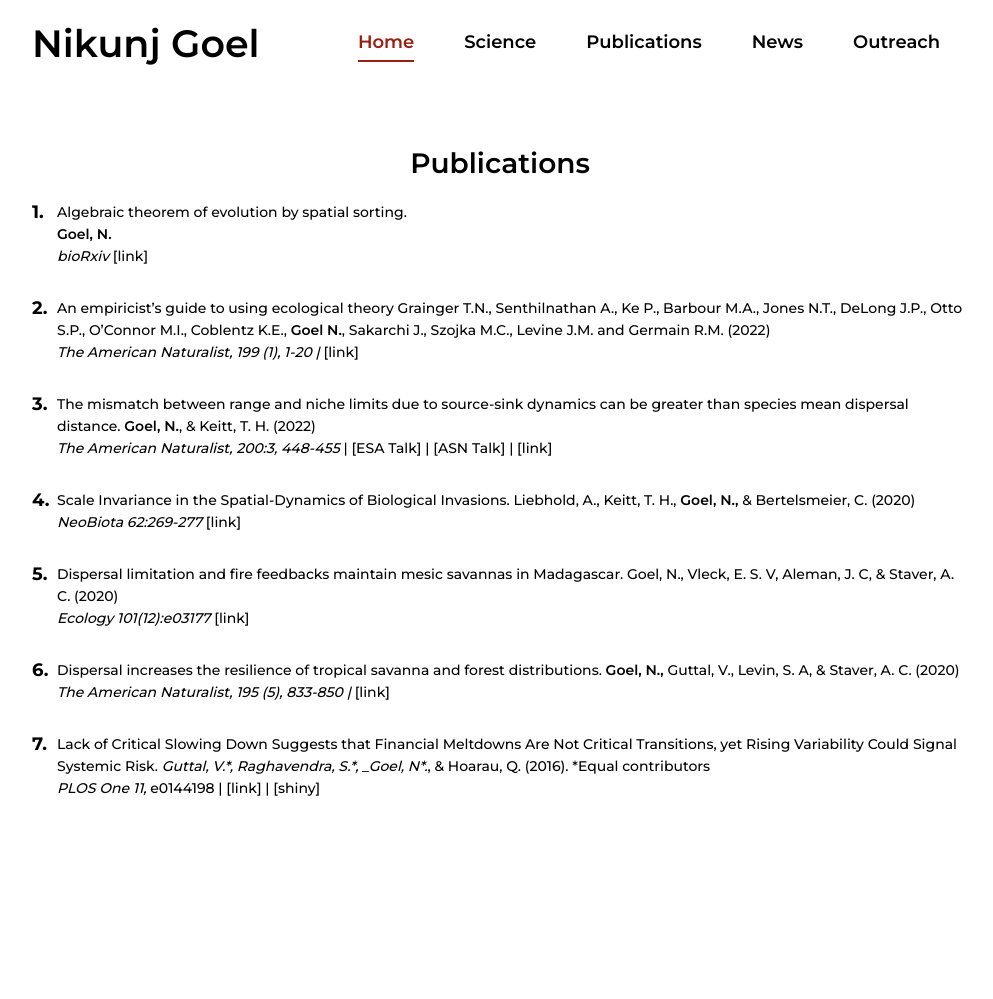
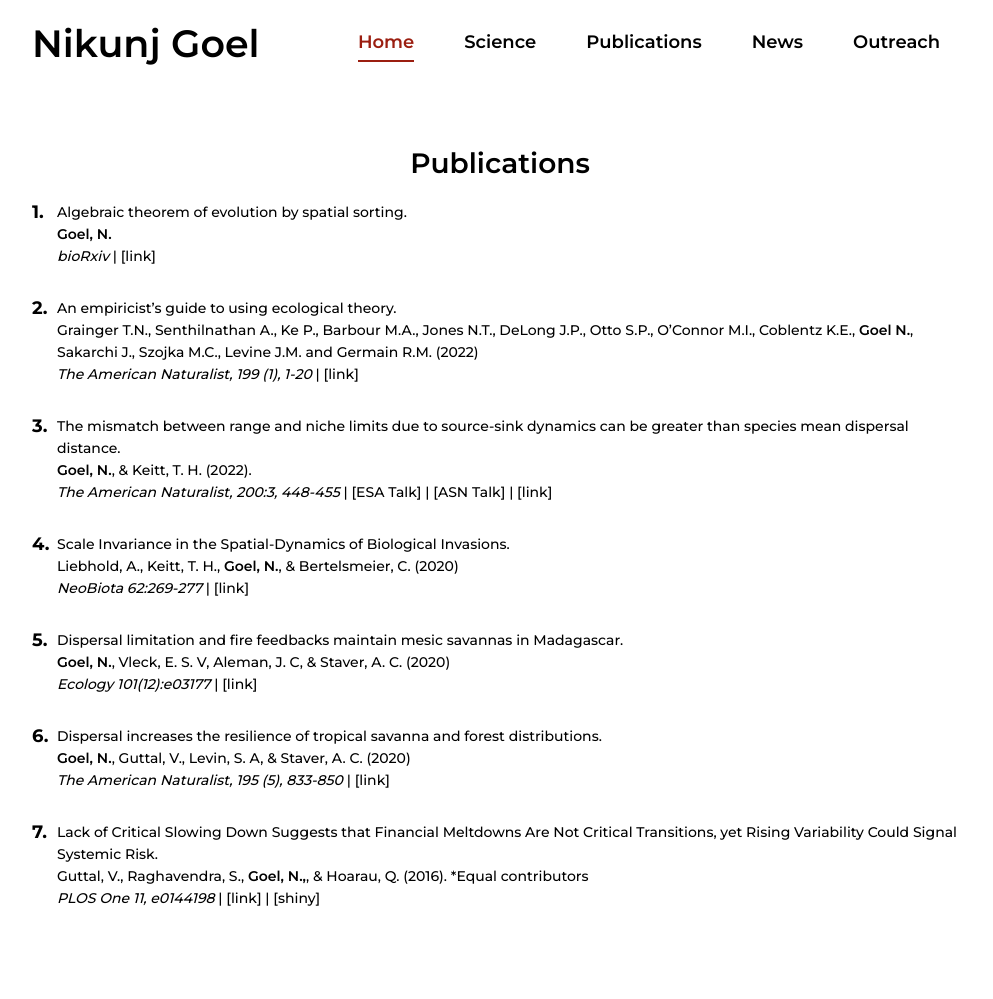
Before and after one commit to nikunj410/nikunj410.github.io, a Jekyll site: the page built from _pages/publications.md, in a window 1280 px wide. Shown: the whole page, without its empty margins (140-1133 px from the left). Built offline with Jekyll 4.4.1, drawn with Linux system fonts in a browser that asks for light colours; nearby versions of some CDN libraries; before the commit the page ends 900 px from its top, so only the background shows below that.

Commit message:
Update publications.md

```diff
--- a/_pages/publications.md
+++ b/_pages/publications.md
@@ -10,28 +10,28 @@ Publications
 
 * <span>1. </span> Algebraic theorem of evolution by spatial sorting. <br>
 **Goel, N.** <br>
-_bioRxiv_ [\[link\]](https://doi.org/10.1101/2021.09.20.461092)
+_bioRxiv_ | [\[link\]](https://doi.org/10.1101/2021.09.20.461092)
 
-* <span>2. </span> An empiricist’s guide to using ecological theory
+* <span>2. </span> An empiricist’s guide to using ecological theory. <br>
   Grainger T.N., Senthilnathan A., Ke P., Barbour M.A., Jones N.T., DeLong J.P., Otto S.P., O’Connor M.I., Coblentz K.E., **Goel N.**, Sakarchi J., Szojka M.C., Levine J.M. and Germain R.M. (2022) <br>
- _The American Naturalist, 199 (1), 1-20 |_ [\[link\]](https://www.journals.uchicago.edu/doi/abs/10.1086/717206)
+ _The American Naturalist, 199 (1), 1-20_ | [\[link\]](https://www.journals.uchicago.edu/doi/abs/10.1086/717206)
 
-* <span>3. </span> The mismatch between range and niche limits due to source-sink dynamics can be greater than species mean dispersal distance.
- **Goel, N.**, & Keitt, T. H. (2022) <br>
+* <span>3. </span> The mismatch between range and niche limits due to source-sink dynamics can be greater than species mean dispersal distance. <br>
+ **Goel, N.**, & Keitt, T. H. (2022). <br>
  _The American Naturalist, 200:3, 448-455_ | [\[ESA Talk\]](https://www.nikunjgoel.com/) | [\[ASN Talk\]](https://youtu.be/nWCGPcdZEZE) | [\[link\]](https://www.journals.uchicago.edu/doi/abs/10.1086/720420?journalCode=an)
 
-* <span>4. </span> Scale Invariance in the Spatial-Dynamics of Biological Invasions.
- Liebhold, A., Keitt, T. H., **Goel, N.,** & Bertelsmeier, C. (2020) <br>
- _NeoBiota 62:269-277_ [\[link\]](https://neobiota.pensoft.net/article/53213/)
+* <span>4. </span> Scale Invariance in the Spatial-Dynamics of Biological Invasions. <br>
+ Liebhold, A., Keitt, T. H., **Goel, N.**, & Bertelsmeier, C. (2020) <br>
+ _NeoBiota 62:269-277_ | [\[link\]](https://neobiota.pensoft.net/article/53213/)
 
-* <span>5. </span> Dispersal limitation and fire feedbacks maintain mesic savannas in Madagascar.
-  Goel, N., Vleck, E. S. V, Aleman, J. C, & Staver, A. C. (2020) <br>
- _Ecology 101(12):e03177_ [\[link\]](https://esajournals.onlinelibrary.wiley.com/doi/abs/10.1002/ecy.3177)
+* <span>5. </span> Dispersal limitation and fire feedbacks maintain mesic savannas in Madagascar. <br>
+  **Goel, N.**, Vleck, E. S. V, Aleman, J. C, & Staver, A. C. (2020) <br>
+ _Ecology 101(12):e03177_ | [\[link\]](https://esajournals.onlinelibrary.wiley.com/doi/abs/10.1002/ecy.3177)
 
-* <span>6. </span> Dispersal increases the resilience of tropical savanna and forest distributions.
-  **Goel, N.,** Guttal, V., Levin, S. A, & Staver, A. C. (2020) <br>
- _The American Naturalist, 195 (5), 833-850 |_ [\[link\]](https://www.journals.uchicago.edu/doi/10.1086/708270)
+* <span>6. </span> Dispersal increases the resilience of tropical savanna and forest distributions. <br>
+  **Goel, N.**, Guttal, V., Levin, S. A, & Staver, A. C. (2020) <br>
+ _The American Naturalist, 195 (5), 833-850_ | [\[link\]](https://www.journals.uchicago.edu/doi/10.1086/708270)
 
-* <span>7. </span> Lack of Critical Slowing Down Suggests that Financial Meltdowns Are Not Critical Transitions, yet Rising Variability Could Signal Systemic Risk.
- _Guttal, V.\*, Raghavendra, S.\*, _Goel, N\*._, & Hoarau, Q. (2016). \*Equal contributors <br>
- _PLOS One 11,_ e0144198 | [\[link\]](https://journals.plos.org/plosone/article/authors?id=10.1371/journal.pone.0144198) | [\[shiny\]](https://www.nikunjgoel.com/shiny)
+* <span>7. </span> Lack of Critical Slowing Down Suggests that Financial Meltdowns Are Not Critical Transitions, yet Rising Variability Could Signal Systemic Risk. <br>
+  Guttal, V., Raghavendra, S., **Goel, N.,**, & Hoarau, Q. (2016). \*Equal contributors <br>
+ _PLOS One 11, e0144198_ | [\[link\]](https://journals.plos.org/plosone/article/authors?id=10.1371/journal.pone.0144198) | [\[shiny\]](https://www.nikunjgoel.com/shiny)
```
